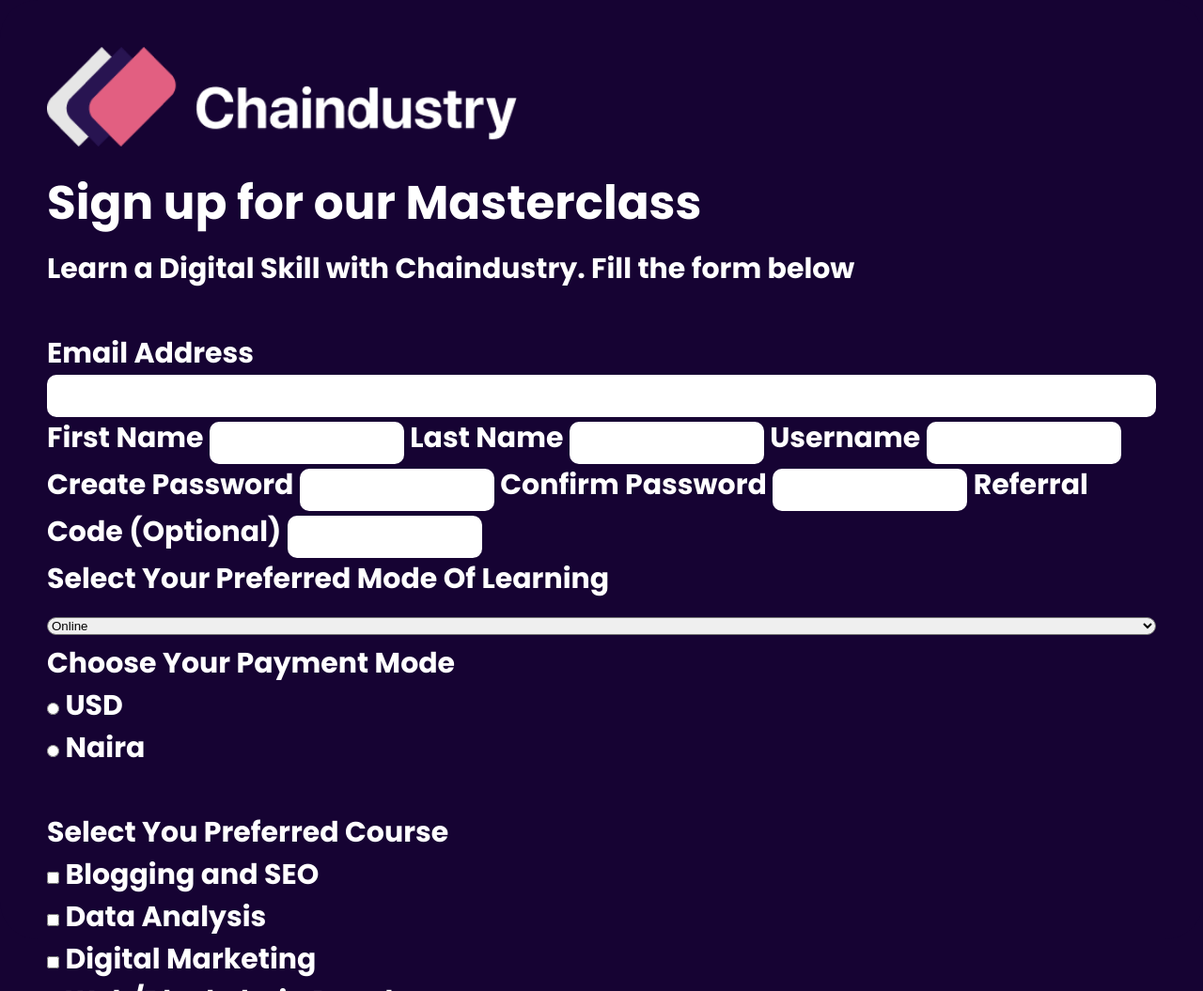
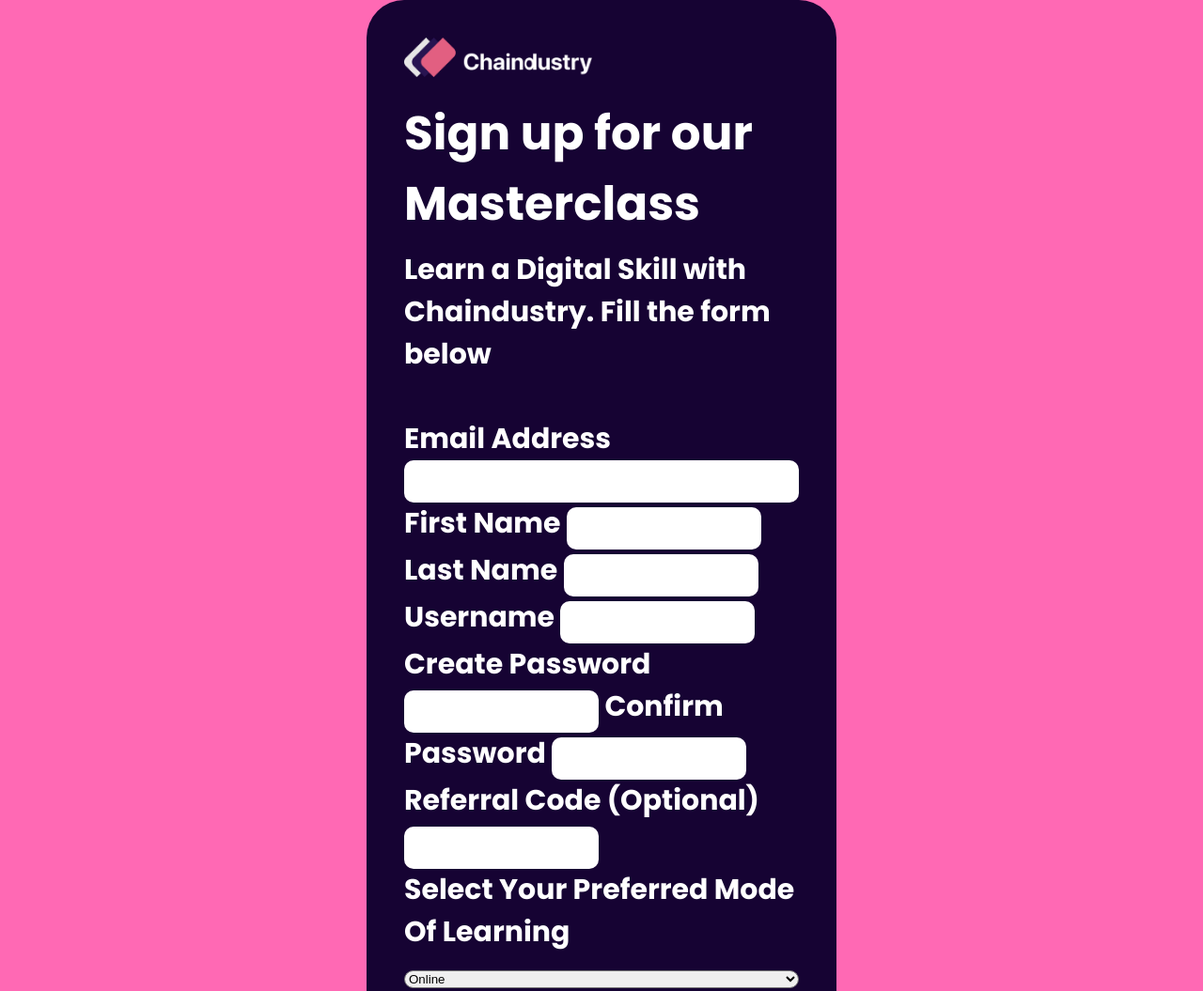
Before and after one commit to emmanuelcliff18/Clifford-s-Assignment-, a plain HTML site: page index.html in a window 1280 px wide. Shown: the top 1055 px of the page at 94% size. Drawn offline with Linux system fonts and the light colour scheme.

Commit message:
Add files via upload

```diff
--- a/index.html
+++ b/index.html
@@ -17,11 +17,11 @@
 
 
         body{
-            background-color: #160333;
+            background-color: hotpink;
             font-family: "Poppins", sans-serif;
             display: flex;
             justify-content: center;
-          /*  align-items: center;*/
+           align-items: center;
            min-height: 100vh
 
         }
@@ -31,10 +31,10 @@
         }
         form{
             background-color: #160333;
-            width: 2000px;
-            height:1000px;
+            width: 500px;
+
             color: white;
-            padding: 50px;
+            padding: 40px;
             border-radius: 40px;
             font-weight: bold;
             font-size: 30px;
@@ -42,7 +42,7 @@
 
         }
         img{
-            width: 500px;
+            width: 200px;
         }
         .form-input{
             display: flex;
```
